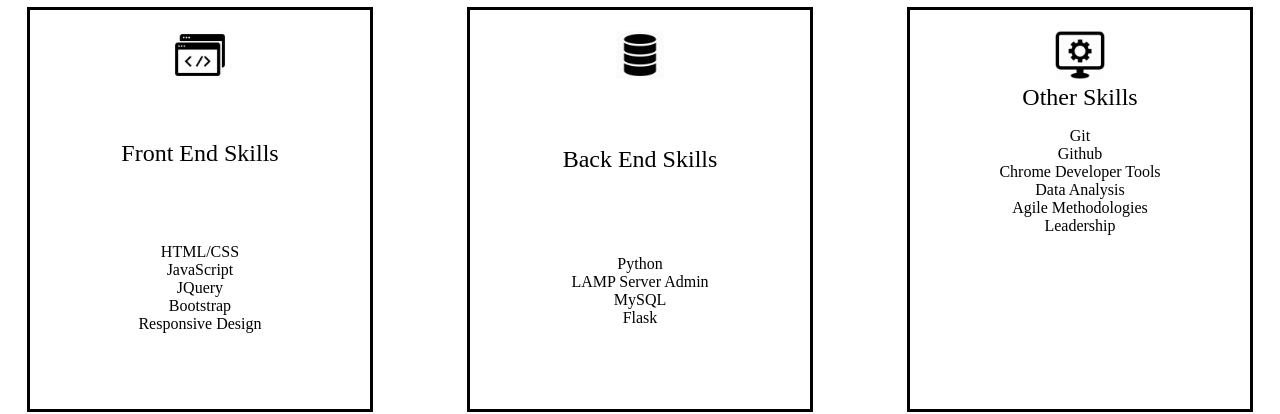
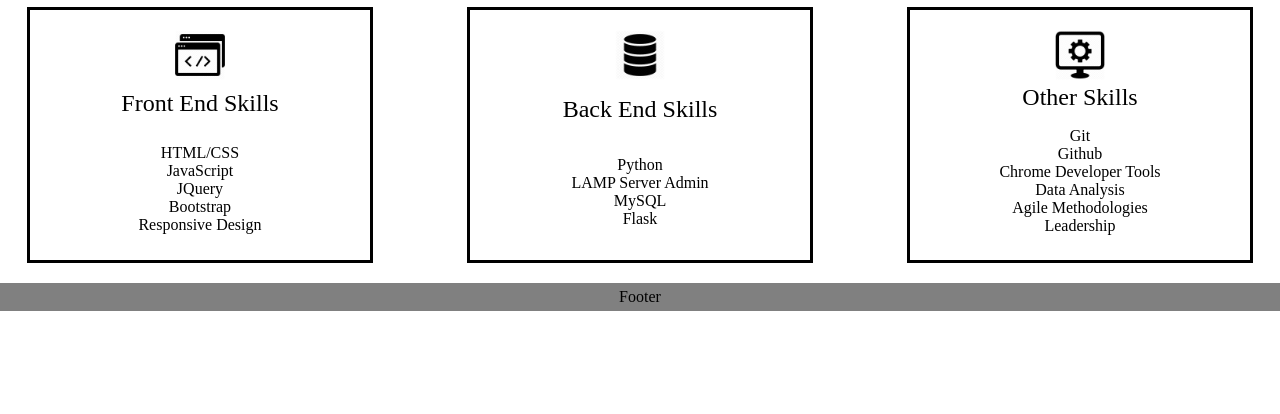
Before and after one commit to DrBrowntown/portfolio2, a plain HTML site: page index.html in a window 1280 px wide. Shown: the part 2624-3038 px from the top of the page. After the commit the page ends 2935 px from the top, so only its background shows below. Drawn offline with nearby package versions, Linux system fonts and the light colour scheme; a web font is replaced by a local one.

Commit message:
feat: Format skill cards

```diff
--- a/css/style.css
+++ b/css/style.css
@@ -84,12 +84,12 @@ ul {
   border: solid;
   max-width: 300px;
   min-width: 340px;
+  min-height: 250px;
 }
 .project1, .project2, .project3 {
   display: grid;
   justify-items: center;
   margin-bottom: 10px;
-
   grid-template-columns: 1fr;
   grid-template-rows: auto auto auto;
   grid-template-areas:
@@ -102,7 +102,6 @@ ul {
   grid-area: picon;
   min-height: 100px;
   margin: 15px;
-
 }
 .projecttitle {
   grid-area: ptitle;
@@ -116,8 +115,6 @@ ul {
   display: grid;
   justify-items: center;
 
-
-  min-height: 200px;
   grid-template-columns: 1fr;
   grid-template-rows: auto auto auto;
   grid-template-areas:
@@ -226,7 +223,7 @@ ul {
     padding: 0;
     list-style: none;
     grid-template-columns: 1fr 1fr 1fr;
-    grid-template-rows: 75px 600px auto 500px auto;
+    grid-template-rows: 75px 600px auto auto auto;
     grid-template-areas:
       "header header header"
       "banner banner banner"
@@ -262,4 +259,7 @@ ul {
   .header {
     padding-top: 25px;
   }
+  .frontskills, .backskills, .otherskills  {
+    margin-bottom: 15px;
+  }
 }
```
